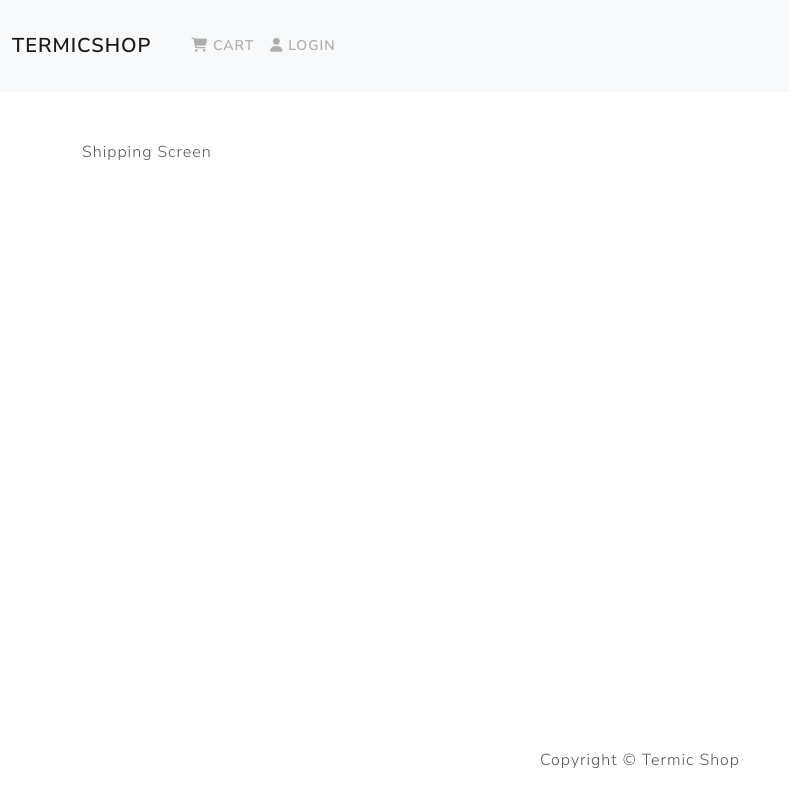
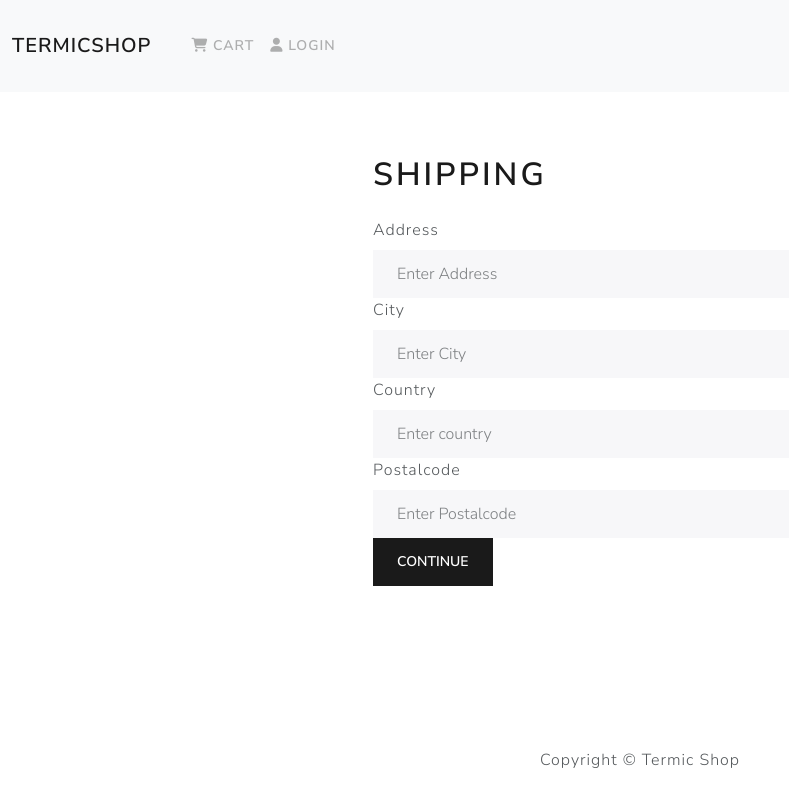
Before and after one commit to Harijohnson/termic_store, a React (Create React App) app in the folder termic_shop/: page /shipping in a window 1280 px wide. Shown: the whole page, without its empty margins (0-789 px from the left). Built offline with nearby package versions, Linux system fonts and the light colour scheme.

Commit message:
getting shipping address from frontend is done

```diff
--- a/termic_shop/src/actions/cartActions.js
+++ b/termic_shop/src/actions/cartActions.js
@@ -1,5 +1,5 @@
 import  axios  from 'axios'
-import { CART_ADD_ITEM,CART_REMOVE_ITEM } from '../constants/cartConstants'
+import { CART_ADD_ITEM,CART_REMOVE_ITEM,CART_SAVE_SHIPPING_ADDRESS } from '../constants/cartConstants'
 
 
 export const addToCart = (id,qty) => async(dispatch,getState) => {
@@ -29,3 +29,12 @@ export const removeFromCart = (id) => (dispatch,getState)=>{
     })
     localStorage.setItem('cartItems',JSON.stringify(getState().cart.cartItems))
 }
+
+export const saveShippingAddress= (data) => (dispatch)=>{
+    dispatch({
+        type:CART_SAVE_SHIPPING_ADDRESS,
+        payload:data,
+
+    })
+    localStorage.setItem('shippingAddress',JSON.stringify(data))
+}
--- a/termic_shop/src/constants/cartConstants.js
+++ b/termic_shop/src/constants/cartConstants.js
@@ -1,2 +1,6 @@
 export const   CART_ADD_ITEM ='CART_ADD_ITEM'
 export const   CART_REMOVE_ITEM ='CART_REMOVE_ITEM'
+
+
+
+export const   CART_SAVE_SHIPPING_ADDRESS ='CART_SAVE_SHIPPING_ADDRESS'
--- a/termic_shop/src/reducers/cartReducers.js
+++ b/termic_shop/src/reducers/cartReducers.js
@@ -1,9 +1,9 @@
-import { CART_ADD_ITEM,CART_REMOVE_ITEM } from '../constants/cartConstants'
+import { CART_ADD_ITEM,CART_REMOVE_ITEM,CART_SAVE_SHIPPING_ADDRESS } from '../constants/cartConstants'
 
 
 
 
-export const cartReducer = (state = {cartItems:[]},action) => {
+export const cartReducer = (state = {cartItems:[],shippingAddress:{}},action) => {
     switch(action.type){
         case CART_ADD_ITEM:
             const item = action.payload
@@ -28,6 +28,11 @@ export const cartReducer = (state = {cartItems:[]},action) => {
                 ...state,
                 cartItems:state.cartItems.filter(x => x.product !== action.payload)
             }
+        case CART_SAVE_SHIPPING_ADDRESS:
+            return{
+                ...state,
+                shippingAddress:action.payload
+            }
         default:
             return state
     }
--- a/termic_shop/src/screens/CartScreen.js
+++ b/termic_shop/src/screens/CartScreen.js
@@ -22,12 +22,12 @@ function CartScreen( ) {
     }
   },[dispatch,productId,qty])
 
-  const removeFromCartHandeler = (id) => {
-    dispatch(removeFromCart(id))
-  }
+  const removeFromCartHandler = (id) => {
+    dispatch(removeFromCart(id));
+  };
 
   const checkOutHandeler = () => {
-    navigate('/login?redirect=shipping')
+    navigate('/shipping')
   }
 
   return (
@@ -41,9 +41,9 @@ function CartScreen( ) {
           ) :
           (
           <ListGroup variant = 'flush'>
-              {cartItems.map(item => (
-                <ListGroup.Item key={item.productId}>
-                  <Row>
+              {cartItems.map((item) => (
+                  <ListGroup.Item key={item.productId}>
+                  <Row key={item.productId}>
                     <Col md={2}>
                       <Image src={item.image} alt={item.name} fluid rounded/>
                     </Col>
@@ -72,7 +72,7 @@ function CartScreen( ) {
                       <Button
                       type='button'
                       variant='light'
-                      onClick={() =>removeFromCartHandeler(item.product) }>
+                      onClick={() =>removeFromCartHandler(item.product) }>
                         <i className='fas fa-trash'></i>
                       </Button>
                     </Col>
--- a/termic_shop/src/screens/HomeScreen.js
+++ b/termic_shop/src/screens/HomeScreen.js
@@ -22,14 +22,17 @@ function HomeScreen() {
       {
         loading ? <Loader />
         : error ? <Message  variant='danger'>{error}</Message>
-        :
+        : products ? (
           <Row>
-            {products.map(product => (
+            {products.map((product) => (
                 <Col key={ product._id} sm={12} md={6} lg={4} xl={3}>
                     <Product product={product}  />
                 </Col>
             ))}
         </Row>
+        ):(
+          <Message variant="info">No products available</Message>
+        )
     }
 
     </div>
--- a/termic_shop/src/screens/ProfileScreen.jsx
+++ b/termic_shop/src/screens/ProfileScreen.jsx
@@ -8,8 +8,11 @@ import { getUserDetails,updateUserProfile } from '../actions/userActions'
 import { USER_UPDATE_PROFILE_RESET } from '../constants/userConstants'
 
 function ProfileScreen() {
-    const [name,setName] = useState('')
-    const [email,setEmail] = useState('')
+    const userDetails = useSelector((state) => state.userDetails)
+    const { error,loading,user } = userDetails
+
+    const [name,setName] = useState(user.name)
+    const [email,setEmail] = useState(user.email)
     const [password,setPassword] = useState('')
     const [confirmPassword,setConfirmPassword] = useState('')
     const [message,setMessage] = useState('')
@@ -19,21 +22,19 @@ function ProfileScreen() {
     const location = useLocation();
     const navigate = useNavigate();
 
-    const userDetails = useSelector(state => state.userDetails)
-    const { error,loading,user } = userDetails
 
 
-    const userLogin = useSelector(state => state.userLogin)
+    const userLogin = useSelector((state) => state.userLogin)
     const { userInfo } = userLogin
 
-    const userUpdateProfile = useSelector(state => state.userUpdateProfile)
+    const userUpdateProfile = useSelector((state) => state.userUpdateProfile)
     const { success } = userUpdateProfile
 
     useEffect (() => {
         if (!userInfo){
             navigate('/login')
         }else{
-            if (!user || user.name || success){
+            if (!user || !user.name || success){
                 dispatch({type:
                 USER_UPDATE_PROFILE_RESET
                 })
--- a/termic_shop/src/screens/RegisterScreen.jsx
+++ b/termic_shop/src/screens/RegisterScreen.jsx
@@ -21,7 +21,7 @@ function RegisterScreen() {
     const navigate = useNavigate();
     const redirect =  location.search ? location.search.split('=')[1]  : '/'
 
-    const userRegister = useSelector(state => state.userRegister)
+    const userRegister = useSelector((state) => state.userRegister)
     const { error,loading,userInfo } = userRegister
 
     useEffect (() => {
@@ -44,7 +44,7 @@ function RegisterScreen() {
     <FormContainer>
       <h1>Sign In</h1>
         {message && <Message variant='danger'>{message}</Message>}
-      {error && <Message variant='danger'>{error}</Message>}
+        {error && <Message variant='danger'>{error}</Message>}
         {loading && <Loader />}
       <Form onSubmit={ submitHandeler }>
       <Form.Group controlId='name'>
--- a/termic_shop/src/screens/ShippingScreen.jsx
+++ b/termic_shop/src/screens/ShippingScreen.jsx
@@ -1,10 +1,95 @@
-import React from 'react'
+import React,{ useEffect,useState } from 'react'
+import { Link, redirect,useLocation,useNavigate } from 'react-router-dom'
+import { Form,Button,Col,Row } from 'react-bootstrap'
+import  Loader   from '../components/Loader'
+import  Message   from '../components/Message'
+import { useDispatch,useSelector } from 'react-redux'
+import { saveShippingAddress } from '../actions/cartActions'
+import  FormContainer   from '../components/FormContainer'
+
 
 function ShippingScreen() {
+  const navigate = useNavigate();
+  const location = useLocation();
+
+  const cart = useSelector((state) => state.cart )
+  const {shippingAddress} = cart
+
+
+  const [address  ,setAddress] = useState(shippingAddress.address)
+  const [city  ,setCity] = useState(shippingAddress.city)
+  const [country  ,setCountry] = useState(shippingAddress.country)
+  const [postalCode  ,setPostalCode] = useState(shippingAddress.postalCode)
+
+  const dispatch = useDispatch()
+
+  const submitHandeler = (e) =>{
+    e.preventDefault()
+    dispatch(saveShippingAddress({address,city,postalCode,country}))
+    navigate('/payment')
+  }
   return (
-    <div>
-      Shipping Screen
-    </div>
+    <FormContainer>
+      <h1>Shipping</h1>
+      <Form onSubmit={submitHandeler}>
+
+      <Form.Group controlId='address'>
+            <Form.Label>
+                Address
+            </Form.Label>
+            <Form.Control
+            required
+            type='text'
+            placeholder='Enter Address'
+            value={address ? address : ""}
+            onChange={(e)=>setAddress(e.target.value)}>
+            </Form.Control>
+        </Form.Group>
+
+        <Form.Group controlId='city'>
+            <Form.Label>
+                City
+            </Form.Label>
+            <Form.Control
+            required
+            type='text'
+            placeholder='Enter City'
+            value={city ? city : ""}
+            onChange={(e)=>setCity(e.target.value)}>
+            </Form.Control>
+        </Form.Group>
+
+        <Form.Group controlId='country'>
+            <Form.Label>
+                Country
+            </Form.Label>
+            <Form.Control
+            required
+            type='text'
+            placeholder='Enter country'
+            value={country ? country : ""}
+            onChange={(e)=>setCountry(e.target.value)}>
+            </Form.Control>
+        </Form.Group>
+
+        <Form.Group controlId='postalCode'>
+            <Form.Label>
+                Postalcode
+            </Form.Label>
+            <Form.Control
+            required
+            type='number'
+            placeholder='Enter Postalcode'
+            value={postalCode ? postalCode : ""}
+            onChange={(e)=>setPostalCode(e.target.value)}>
+            </Form.Control>
+        </Form.Group>
+
+        <Button type='submit' varient='primary' >
+          Continue
+        </Button>
+      </Form>
+    </FormContainer>
   )
 }
 
--- a/termic_shop/src/store.js
+++ b/termic_shop/src/store.js
@@ -2,7 +2,7 @@ import { createStore,combineReducers,applyMiddleware } from 'redux'
 import thunk from 'redux-thunk'
 import { composeWithDevTools } from 'redux-devtools-extension'
 import {productListReducer,productDetailsReducer} from './reducers/productReducers'
-import { cartReducer } from './reducers/cartReducers'
+import { cartReducer, } from './reducers/cartReducers'
 import { userLoginReducer } from './reducers/userReducers'
 import { userRegisterReducer,userDetailsReducer,userUpdateProfileReducer } from './reducers/userReducers'
 
@@ -26,12 +26,19 @@ const cartItemsFromStorage = localStorage.getItem('cartItems') ?
 const userInfoFromStorage = localStorage.getItem('userInfo') ?
     JSON.parse(localStorage.getItem('userInfo')) : null
 
+const shippingAddressFromStorage = localStorage.getItem('shippingAddress') ?
+    JSON.parse(localStorage.getItem('shippingAddress')) : {}
+
 
 
 
 const initialState =  {
-    cart:{cartItems:cartItemsFromStorage},
+    cart:{
+        cartItems:cartItemsFromStorage,
+        shippingAddress:shippingAddressFromStorage,
+    },
     userLogin:{userInfo:userInfoFromStorage},
+
 }
 
 
```
